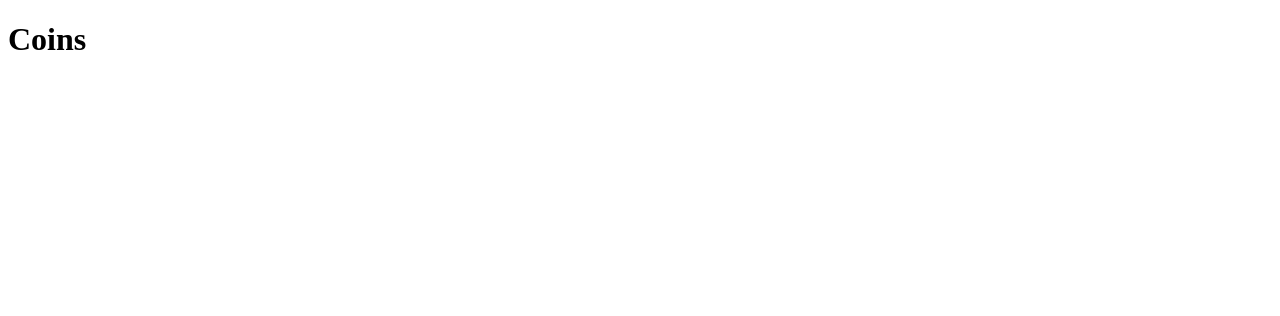
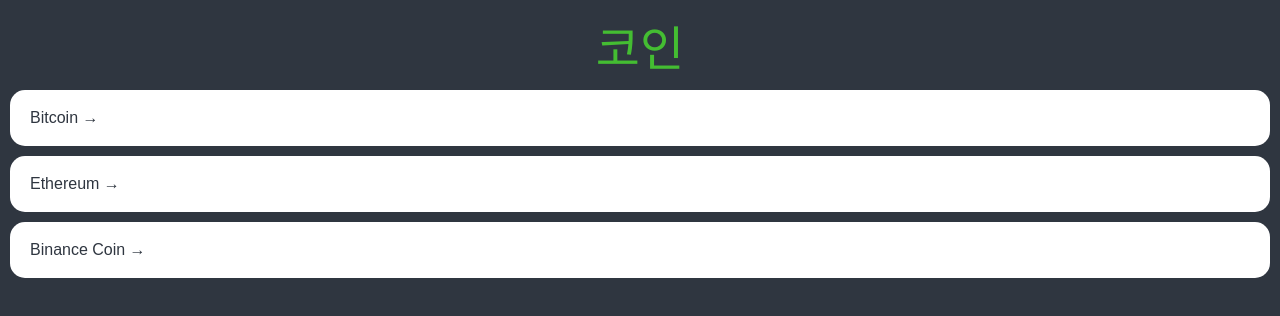
Before and after one commit to devfrank9/coin-tracker, a React (Create React App) app: page / in a window 1280 px wide. Shown: the top 316 px of the page. Built offline with nearby package versions, Linux system fonts and the light colour scheme.

Commit message:
coin api사용해서 화면 띄우기, 스타일링

```diff
--- a/src/App.tsx
+++ b/src/App.tsx
@@ -1,8 +1,77 @@
-import styled from "styled-components";
+import { createGlobalStyle } from "styled-components";
 import Router from "./Router";
 
+const GlobalStyle = createGlobalStyle`
+@import url('https://fonts.googleapis.com/css2?family=Source+Sans+Pro&display=swap');
+  /* http://meyerweb.com/eric/tools/css/reset/
+   v2.0 | 20110126
+   License: none (public domain)
+*/
+
+html, body, div, span, applet, object, iframe,
+h1, h2, h3, h4, h5, h6, p, blockquote, pre,
+a, abbr, acronym, address, big, cite, code,
+del, dfn, em, img, ins, kbd, q, s, samp,
+small, strike, strong, sub, sup, tt, var,
+b, u, i, center,
+dl, dt, dd, ol, ul, li,
+fieldset, form, label, legend,
+table, caption, tbody, tfoot, thead, tr, th, td,
+article, aside, canvas, details, embed,
+figure, figcaption, footer, header, hgroup,
+menu, nav, output, ruby, section, summary,
+time, mark, audio, video {
+	margin: 0;
+	padding: 0;
+	border: 0;
+	font-size: 100%;
+	font: inherit;
+	vertical-align: baseline;
+}
+/* HTML5 display-role reset for older browsers */
+article, aside, details, figcaption, figure,
+footer, header, hgroup, menu, nav, section {
+	display: block;
+}
+body {
+	line-height: 1;
+}
+ol, ul {
+	list-style: none;
+}
+blockquote, q {
+	quotes: none;
+}
+blockquote:before, blockquote:after,
+q:before, q:after {
+	content: '';
+	content: none;
+}
+table {
+	border-collapse: collapse;
+	border-spacing: 0;
+}
+* {
+  box-sizing: border-box;
+}
+body {
+  font-family: 'Source Sans Pro', sans-serif;
+  background-color: ${(props) => props.theme.bgColor};
+  color: ${(props) => props.theme.textColor}
+}
+a {
+  text-decoration: none;
+  color: inherit;
+}
+`;
+
 function App() {
-  return <Router />;
+  return (
+    <>
+      <GlobalStyle />
+      <Router />
+    </>
+  );
 }
 
 export default App;
--- a/src/routes/Coins.tsx
+++ b/src/routes/Coins.tsx
@@ -1,4 +1,85 @@
+import styled from "styled-components";
+import { Link } from "react-router-dom";
+
+const Container = styled.div`
+  padding: 10px 10px;
+`;
+
+const Header = styled.header`
+  height: 10vh;
+  display: flex;
+  justify-content: center;
+  align-items: center;
+`;
+
+const CoinsList = styled.ul``;
+
+const Coin = styled.h1`
+  background-color: white;
+  color: ${(props) => props.theme.bgColor};
+  border-radius: 15px;
+  margin-bottom: 10px;
+  a {
+    padding: 20px;
+    transition: color 0.2s ease-in-out;
+    display: block;
+  }
+  &:hover {
+    a {
+      color: ${(props) => props.theme.accentColor};
+    }
+  }
+`;
+
+const Title = styled.h1`
+  font-size: 48px;
+  color: ${(props) => props.theme.accentColor};
+`;
+
+const coins = [
+  {
+    id: "btc-bitcoin",
+    name: "Bitcoin",
+    symbol: "BTC",
+    rank: 1,
+    is_new: false,
+    is_active: true,
+    type: "coin",
+  },
+  {
+    id: "eth-ethereum",
+    name: "Ethereum",
+    symbol: "ETH",
+    rank: 2,
+    is_new: false,
+    is_active: true,
+    type: "coin",
+  },
+  {
+    id: "bnb-binance-coin",
+    name: "Binance Coin",
+    symbol: "BNB",
+    rank: 3,
+    is_new: false,
+    is_active: true,
+    type: "coin",
+  },
+];
+
 function Coins() {
-  return <h1>Coins</h1>;
+  return (
+    <Container>
+      <Header>
+        <Title>코인</Title>
+      </Header>
+      <CoinsList>
+        {coins.map((coin) => (
+          <Coin key={coin.id}>
+            <Link to={`${coin.id}`}>{coin.name} &rarr;</Link>
+          </Coin>
+        ))}
+      </CoinsList>
+    </Container>
+  );
 }
 export default Coins;
--- a/src/styled.d.ts
+++ b/src/styled.d.ts
@@ -4,6 +4,6 @@
   export interface DefaultTheme {
     textColor: string;
     bgColor: string;
-    btnColor: string;
+    accentColor: string;
   }
 }
--- a/src/theme.ts
+++ b/src/theme.ts
@@ -1,7 +1,7 @@
 import { DefaultTheme } from "styled-components";
 
 export const theme: DefaultTheme = {
-  bgColor: "black",
-  textColor: "white",
-  btnColor: "teal",
+  bgColor: "#2f3640",
+  textColor: "#f5f6fa",
+  accentColor: "#44bd32",
 };
```
